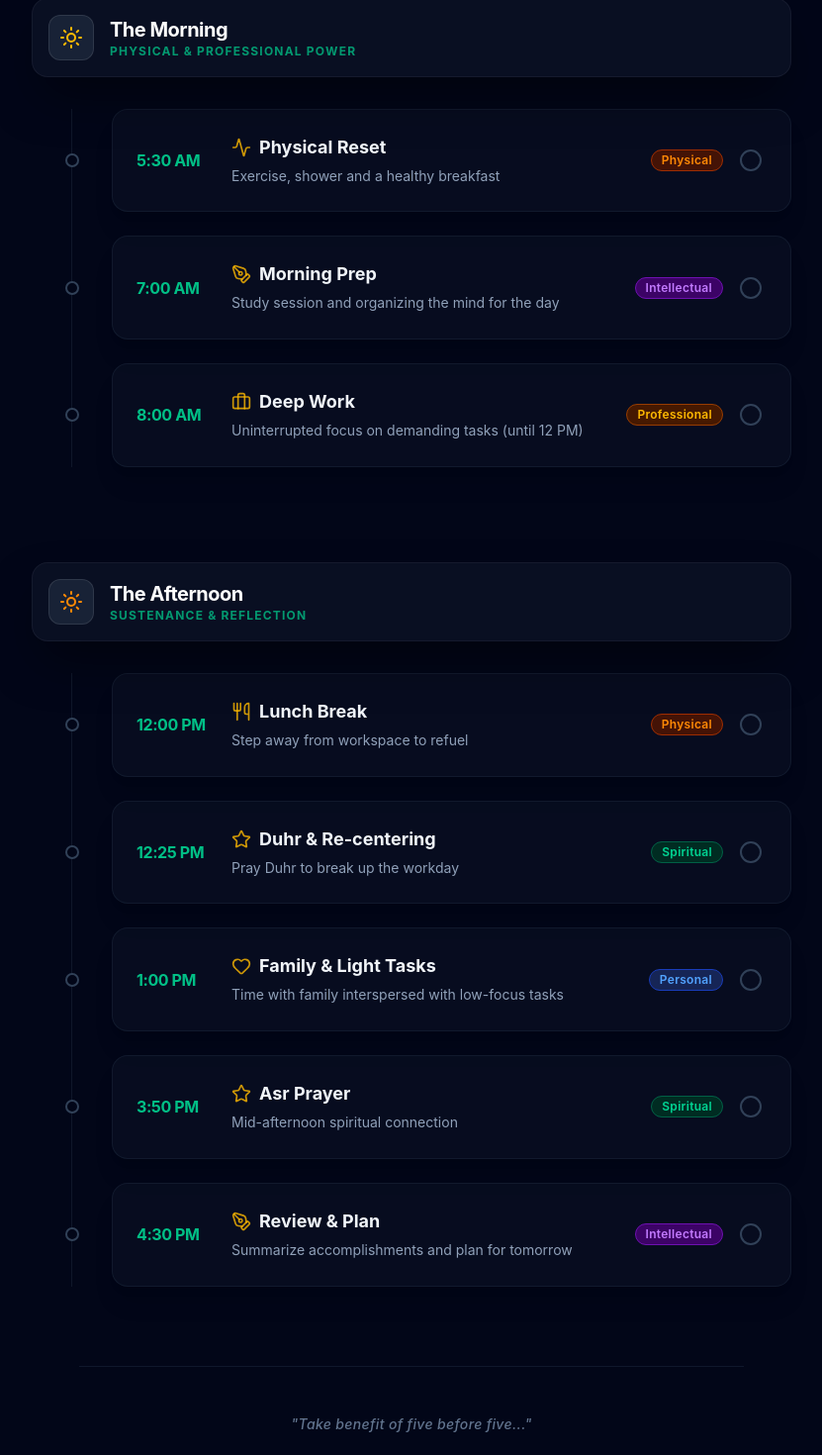
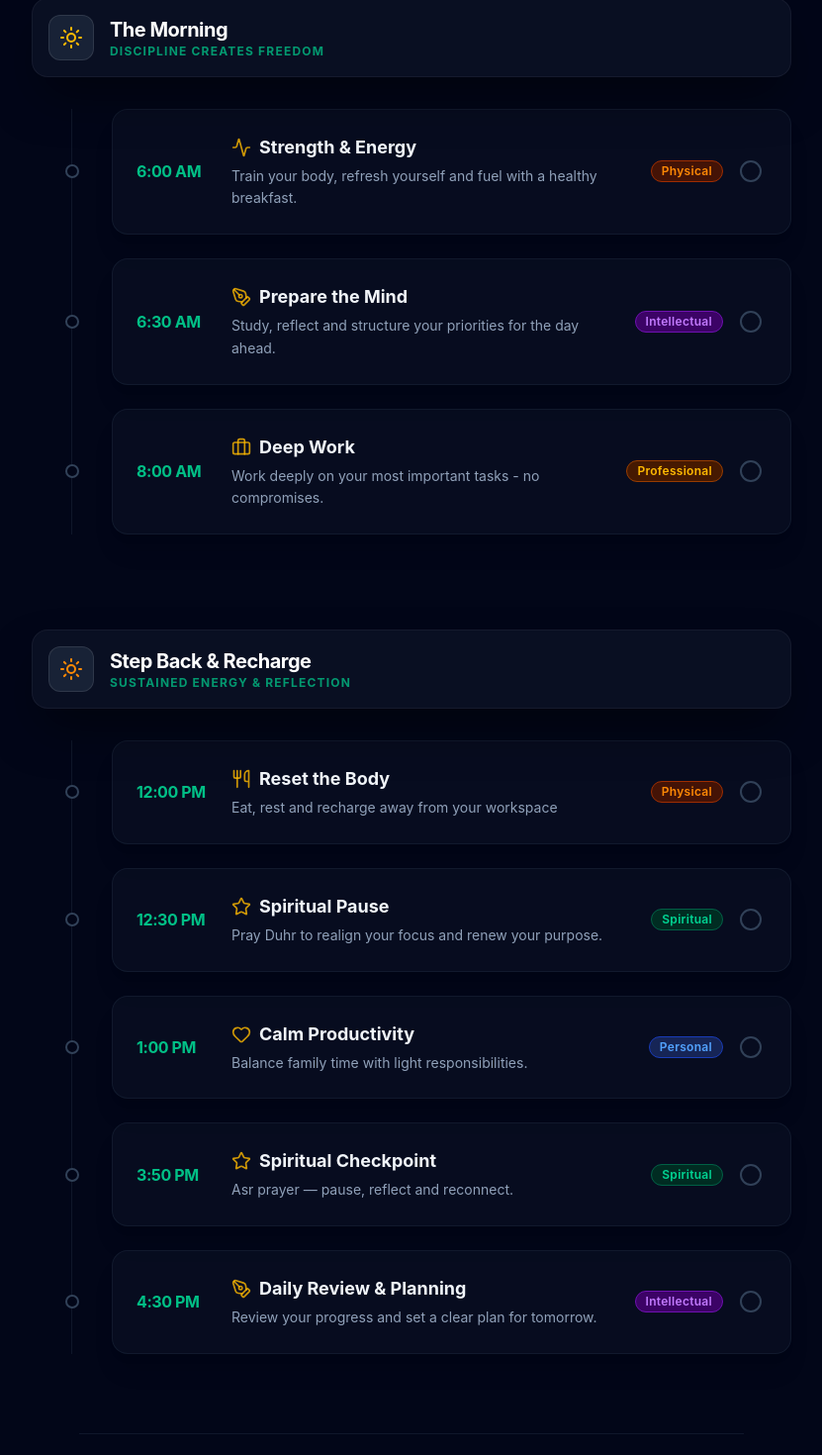
Before and after one commit to AsifHossain22/daily-routine-with-barakah, a React (Vite) app: page / in a window 1280 px wide. Shown: the part 2217-3687 px from the top of the page at 99% size, without its empty margins (224-1055 px from the left). Built offline with nearby package versions, Linux system fonts and the light colour scheme; no server answers.

Commit message:
Updated Routine Data

```diff
--- a/src/ui/IslamicRoutine.jsx
+++ b/src/ui/IslamicRoutine.jsx
@@ -104,24 +104,24 @@ const routinePhases = [
   },
   {
     phase: "The Morning",
-    subtitle: "Physical & Professional Power",
+    subtitle: "Discipline Creates Freedom",
     icon: <Sun className="w-6 h-6 text-amber-400" />,
     items: [
       {
-        time: "5:30 AM",
-        hour: 5,
-        minute: 30,
-        title: "Physical Reset",
-        desc: "Exercise, shower and a healthy breakfast",
+        time: "6:00 AM",
+        hour: 6,
+        minute: 0,
+        title: "Strength & Energy",
+        desc: "Train your body, refresh yourself and fuel with a healthy breakfast.",
         category: "Physical",
         icon: <Activity className="w-5 h-5" />,
       },
       {
-        time: "7:00 AM",
-        hour: 7,
-        minute: 0,
-        title: "Morning Prep",
-        desc: "Study session and organizing the mind for the day",
+        time: "6:30 AM",
+        hour: 6,
+        minute: 30,
+        title: "Prepare the Mind",
+        desc: "Study, reflect and structure your priorities for the day ahead.",
         category: "Intellectual",
         icon: <PenTool className="w-5 h-5" />,
       },
@@ -130,32 +130,32 @@ const routinePhases = [
         hour: 8,
         minute: 0,
         title: "Deep Work",
-        desc: "Uninterrupted focus on demanding tasks (until 12 PM)",
+        desc: "Work deeply on your most important tasks - no compromises.",
         category: "Professional",
         icon: <Briefcase className="w-5 h-5" />,
       },
     ],
   },
   {
-    phase: "The Afternoon",
-    subtitle: "Sustenance & Reflection",
+    phase: "Step Back & Recharge",
+    subtitle: "Sustained Energy & Reflection",
     icon: <Sun className="w-6 h-6 text-orange-400" />,
     items: [
       {
         time: "12:00 PM",
         hour: 12,
         minute: 0,
-        title: "Lunch Break",
-        desc: "Step away from workspace to refuel",
+        title: "Reset the Body",
+        desc: "Eat, rest and recharge away from your workspace",
         category: "Physical",
         icon: <Utensils className="w-5 h-5" />,
       },
       {
-        time: "12:25 PM",
+        time: "12:30 PM",
         hour: 12,
-        minute: 25,
-        title: "Duhr & Re-centering",
-        desc: "Pray Duhr to break up the workday",
+        minute: 30,
+        title: "Spiritual Pause",
+        desc: "Pray Duhr to realign your focus and renew your purpose.",
         category: "Spiritual",
         icon: <Star className="w-5 h-5" />,
       },
@@ -163,8 +163,8 @@ const routinePhases = [
         time: "1:00 PM",
         hour: 13,
         minute: 0,
-        title: "Family & Light Tasks",
-        desc: "Time with family interspersed with low-focus tasks",
+        title: "Calm Productivity",
+        desc: "Balance family time with light responsibilities.",
         category: "Personal",
         icon: <Heart className="w-5 h-5" />,
       },
@@ -172,8 +172,8 @@ const routinePhases = [
         time: "3:50 PM",
         hour: 15,
         minute: 50,
-        title: "Asr Prayer",
-        desc: "Mid-afternoon spiritual connection",
+        title: "Spiritual Checkpoint",
+        desc: "Asr prayer — pause, reflect and reconnect.",
         category: "Spiritual",
         icon: <Star className="w-5 h-5" />,
       },
@@ -181,8 +181,8 @@ const routinePhases = [
         time: "4:30 PM",
         hour: 16,
         minute: 30,
-        title: "Review & Plan",
-        desc: "Summarize accomplishments and plan for tomorrow",
+        title: "Daily Review & Planning",
+        desc: "Review your progress and set a clear plan for tomorrow.",
         category: "Intellectual",
         icon: <PenTool className="w-5 h-5" />,
       },
@@ -510,7 +510,9 @@ const IslamicRoutine = () => {
       {/* Footer */}
       <footer className="max-w-2xl mx-auto mt-20 text-center py-12 border-t border-slate-900">
         <p className="text-slate-500 text-xs md:text-sm font-medium italic tracking-wide">
-          "Take benefit of five before five..."
+          “Value five before they are gone: youth before age, health before
+          illness, wealth before poverty, free time before busyness and life
+          before death.”
         </p>
       </footer>
     </div>
```
